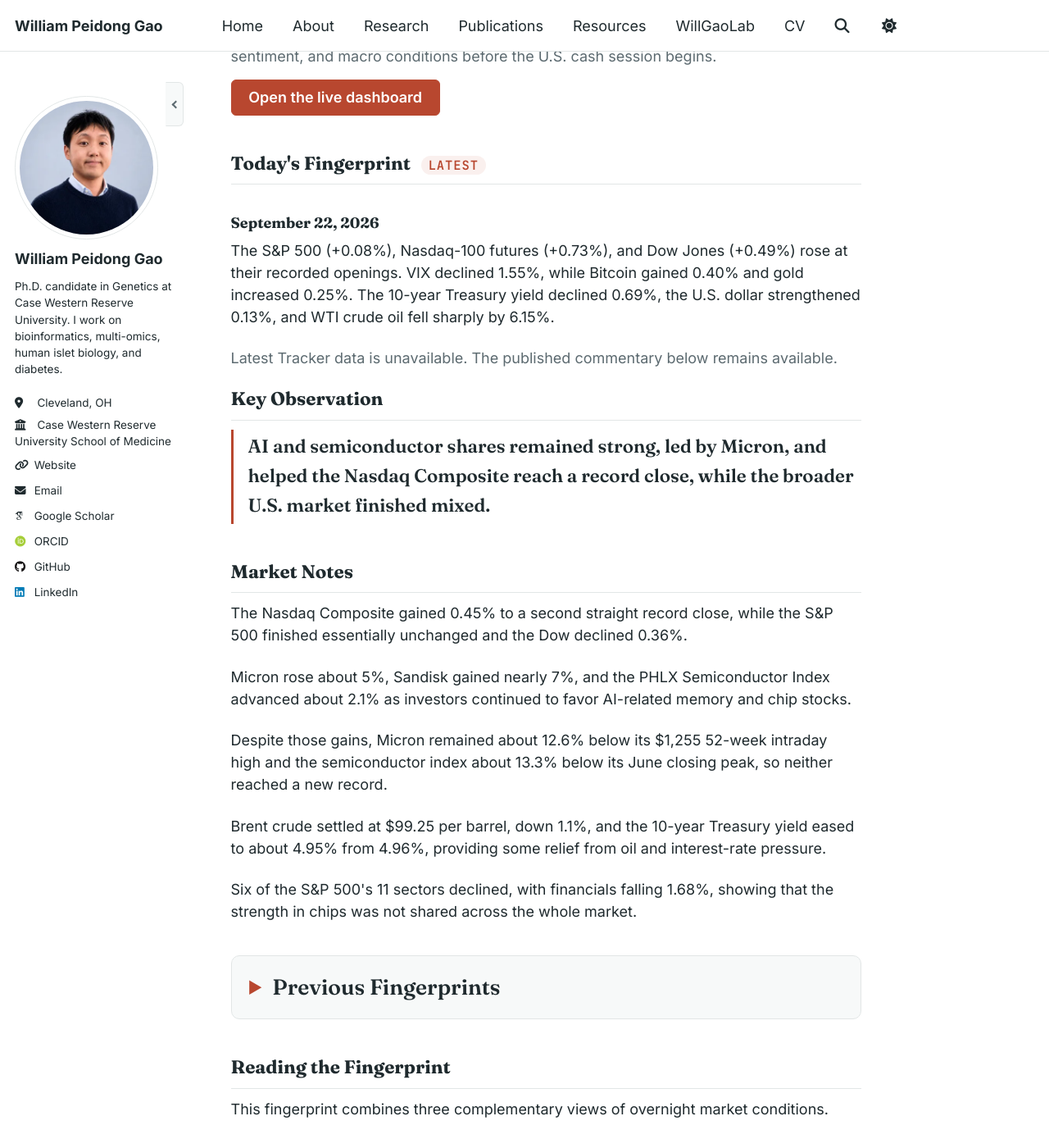
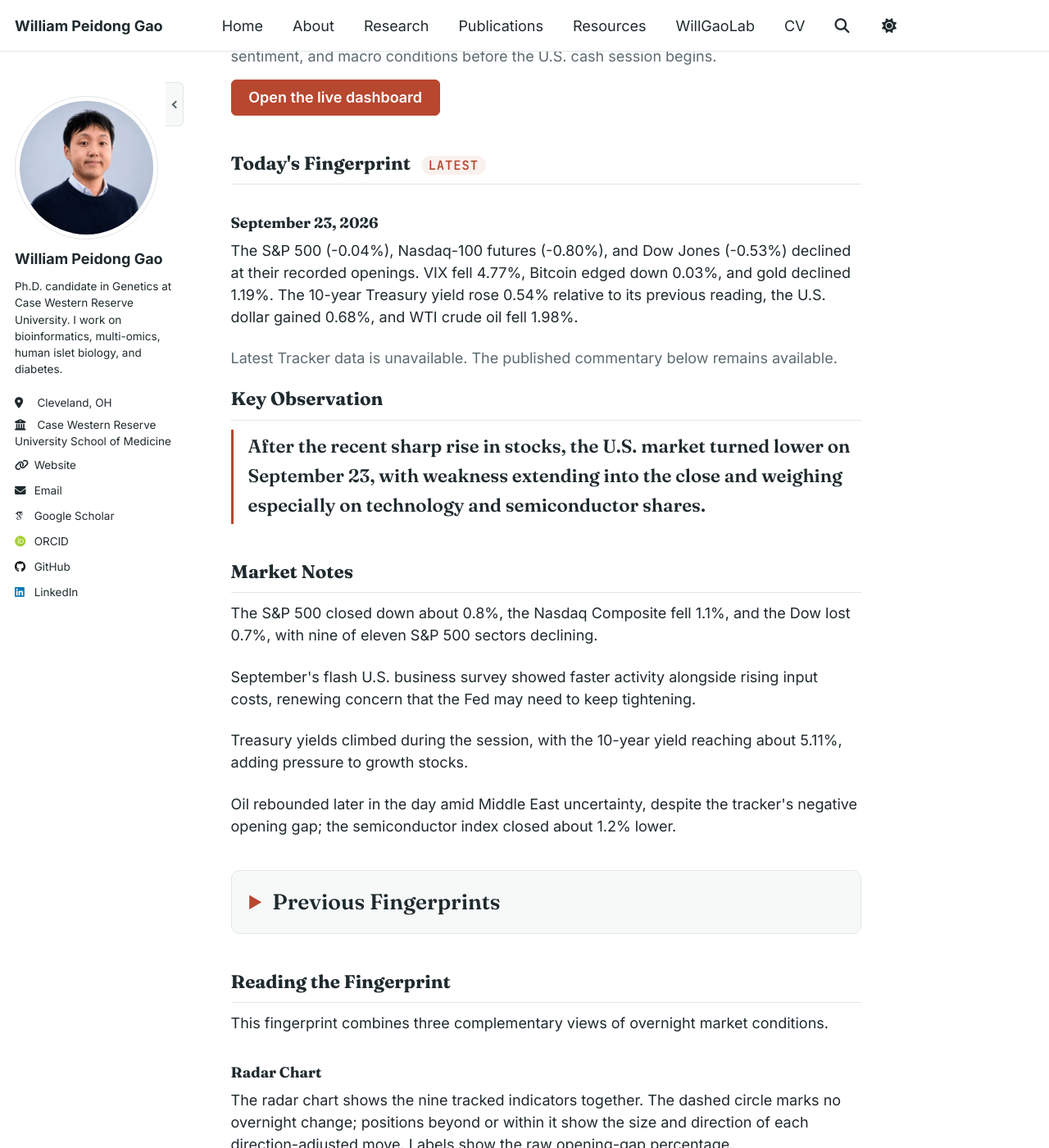
Before and after one commit to PeidongGao/WilliamGaoWeb, a Jekyll site: the page built from _pages/market-fingerprint.md, in a window 1280 px wide and 1400 px high, scrolled down 296 px. Shown: the whole window at 82% size. Built offline with Jekyll 4.4.1, drawn with Linux system fonts in a browser that asks for light colours; some web fonts are replaced.

Commit message:
Add September 23 market commentary

```diff
--- a/_data/market_commentary.yml
+++ b/_data/market_commentary.yml
@@ -1,3 +1,12 @@
+- date: "2026-09-23"
+  summary: "The S&P 500 (-0.04%), Nasdaq-100 futures (-0.80%), and Dow Jones (-0.53%) declined at their recorded openings. VIX fell 4.77%, Bitcoin edged down 0.03%, and gold declined 1.19%. The 10-year Treasury yield rose 0.54% relative to its previous reading, the U.S. dollar gained 0.68%, and WTI crude oil fell 1.98%."
+  key_observation: "After the recent sharp rise in stocks, the U.S. market turned lower on September 23, with weakness extending into the close and weighing especially on technology and semiconductor shares."
+  market_notes:
+    - "The S&P 500 closed down about 0.8%, the Nasdaq Composite fell 1.1%, and the Dow lost 0.7%, with nine of eleven S&P 500 sectors declining."
+    - "September's flash U.S. business survey showed faster activity alongside rising input costs, renewing concern that the Fed may need to keep tightening."
+    - "Treasury yields climbed during the session, with the 10-year yield reaching about 5.11%, adding pressure to growth stocks."
+    - "Oil rebounded later in the day amid Middle East uncertainty, despite the tracker's negative opening gap; the semiconductor index closed about 1.2% lower."
+
 - date: "2026-09-22"
   summary: "The S&P 500 (+0.08%), Nasdaq-100 futures (+0.73%), and Dow Jones (+0.49%) rose at their recorded openings. VIX declined 1.55%, while Bitcoin gained 0.40% and gold increased 0.25%. The 10-year Treasury yield declined 0.69%, the U.S. dollar strengthened 0.13%, and WTI crude oil fell sharply by 6.15%."
   key_observation: "AI and semiconductor shares remained strong, led by Micron, and helped the Nasdaq Composite reach a record close, while the broader U.S. market finished mixed."
```
